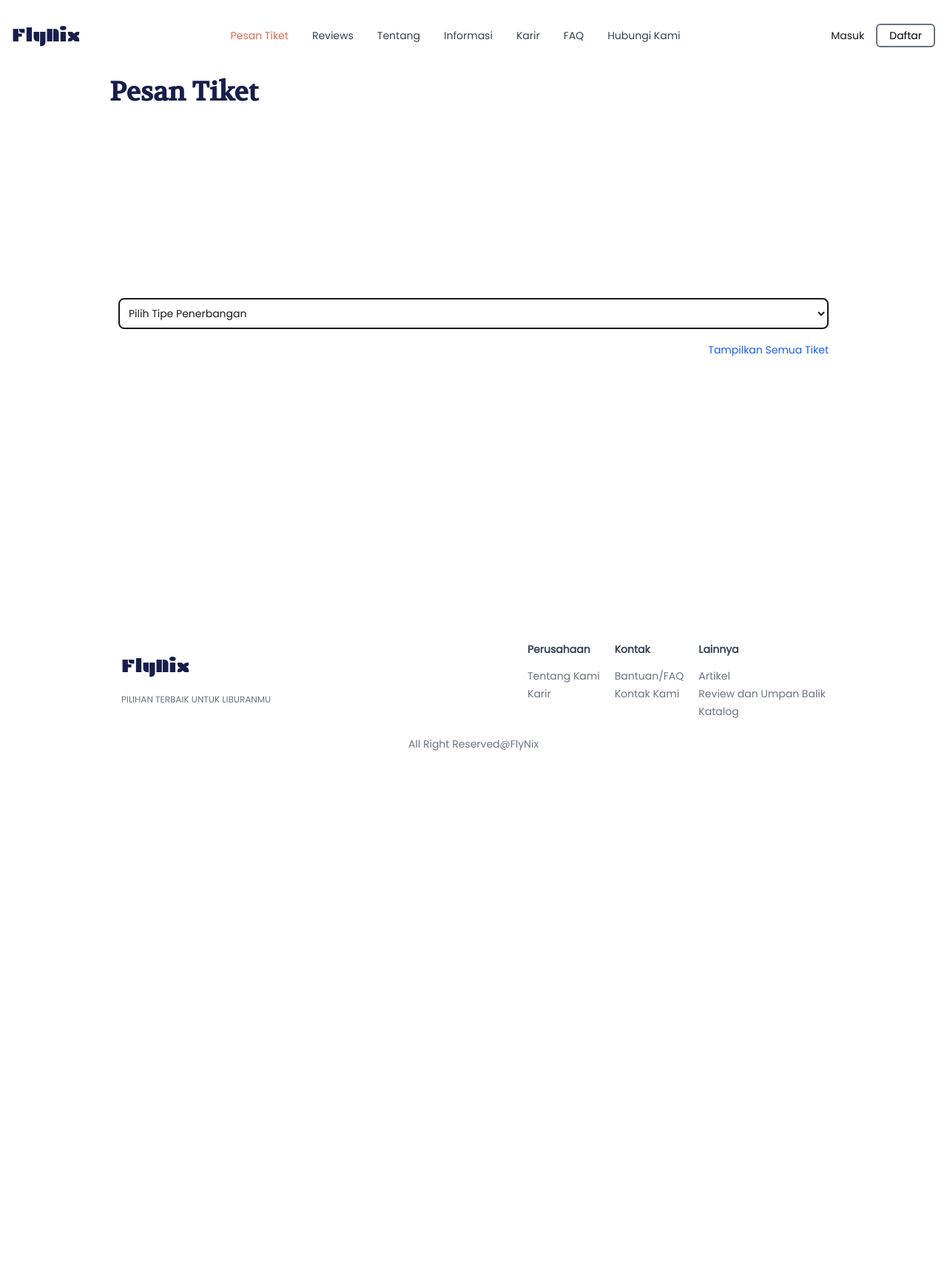
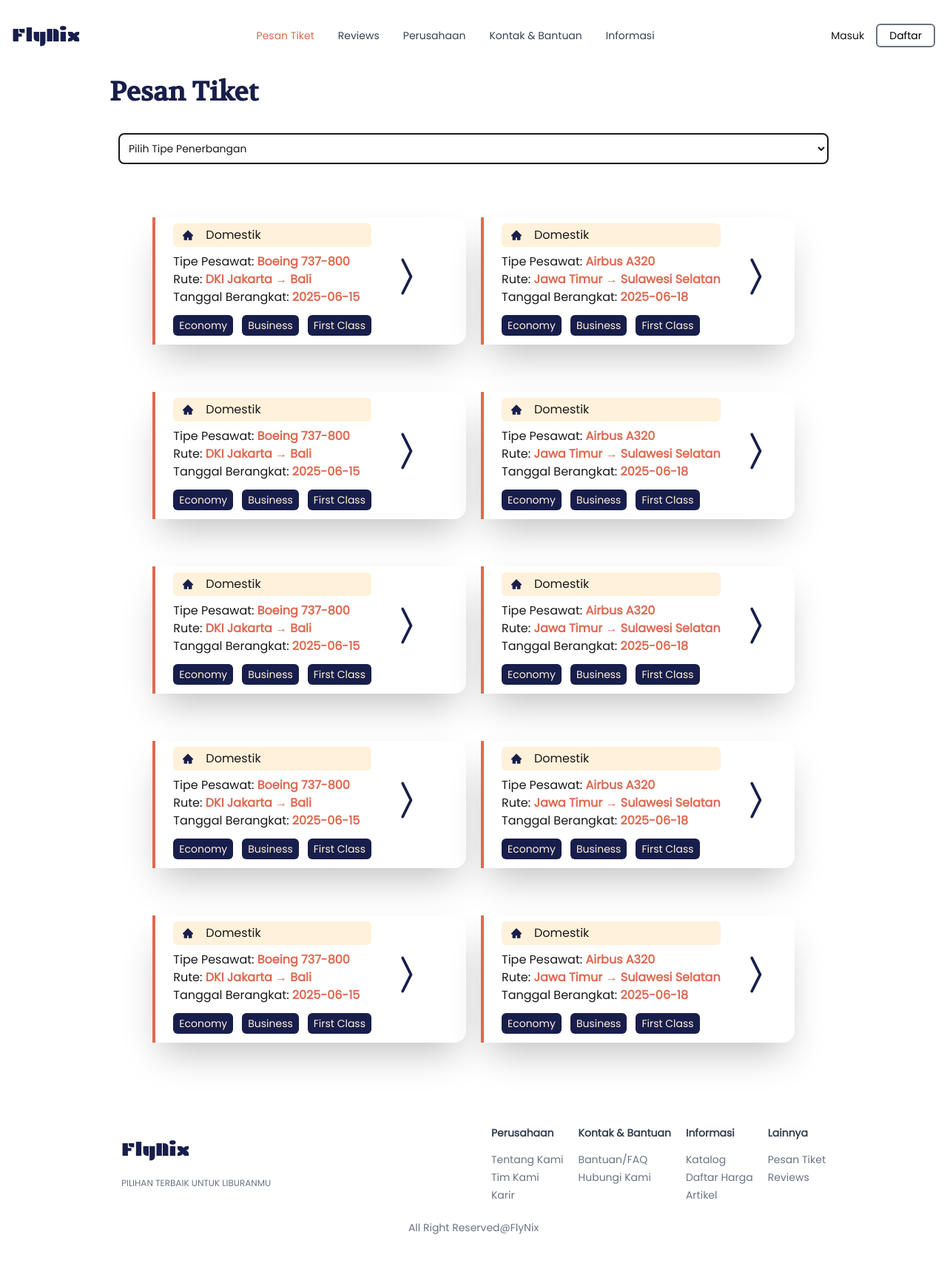
Before and after one commit to rifqywafi/flynix-apps-guest, a React (Vite) app: page /booking in a window 1280 px wide. Shown: the whole page at 74% size. Before the commit the page ends 1056 px from the top, so only its background shows below. Built offline with nearby package versions, Linux system fonts and the light colour scheme.

Commit message:
perubahan minor, komponen button back, perubahan navigasi, dan daisyui accordion untuk faq

```diff
--- a/src/components/Footer.jsx
+++ b/src/components/Footer.jsx
@@ -1,5 +1,7 @@
-export default function Footer(){
-    return(
+import { Link } from "react-router-dom";
+
+export default function Footer() {
+  return (
     <footer className="mx-35 xl:mt-0 mt-20">
       <div className="container mx-auto px-6">
         <div className="flex flex-col md:flex-row justify-between items-start md:items-center mb-6">
@@ -11,33 +13,45 @@ export default function Footer(){
           <div className="flex flex-col md:flex-row gap-5 text-gray-700 text-sm">
             <div id="menu-1" className="flex flex-col gap-1 ">
               <div className="font-bold mb-3">Perusahaan</div>
-                    <div className="text-gray-500 hover:cursor-pointer hover:text-secondary">
+              <Link to="/about-us" className="text-gray-500 hover:cursor-pointer hover:text-secondary">
                 Tentang Kami
-                    </div>
-                    <div className="text-gray-500 hover:cursor-pointer hover:text-secondary">
+              </Link>
+              <Link to="/our-team" className="text-gray-500 hover:cursor-pointer hover:text-secondary">
+                Tim Kami
+              </Link>
+              <Link to="/career" className="text-gray-500 hover:cursor-pointer hover:text-secondary">
                 Karir
-                    </div>
+              </Link>
             </div>
             <div id="menu-2" className="flex flex-col gap-1">
-                <div className="font-bold mb-3">Kontak</div>
-                    <div className="text-gray-500 hover:cursor-pointer hover:text-secondary">
+              <div className="font-bold mb-3">Kontak & Bantuan</div>
+              <Link to="/faq" className="text-gray-500 hover:cursor-pointer hover:text-secondary">
                 Bantuan/FAQ
-                    </div>
-                    <div className="text-gray-500 hover:cursor-pointer hover:text-secondary">
-                        Kontak Kami
-                    </div>
+              </Link>
+              <Link to="/contact-us" className="text-gray-500 hover:cursor-pointer hover:text-secondary">
+                Hubungi Kami
+              </Link>
             </div>
             <div id="menu-3" className="flex flex-col gap-1">
+              <div className="font-bold mb-3">Informasi</div>
+              <Link to="/katalog" className="text-gray-500 hover:cursor-pointer hover:text-secondary">
+                Katalog
+              </Link>
+              <Link to="/pricing" className="text-gray-500 hover:cursor-pointer hover:text-secondary">
+                Daftar Harga
+              </Link>
+              <Link to="/article" className="text-gray-500 hover:cursor-pointer hover:text-secondary">
+                Artikel
+              </Link>
+            </div>
+            <div id="menu-4" className="flex flex-col gap-1">
               <div className="font-bold mb-3">Lainnya</div>
-                    <div className="text-gray-500 hover:cursor-pointer hover:text-secondary">
-                        Artikel
-                    </div>
-                    <div className="text-gray-500 hover:cursor-pointer hover:text-secondary">
-                        Review dan Umpan Balik
-                    </div>
-                    <div className="text-gray-500 hover:cursor-pointer hover:text-secondary ">
-                        Katalog
-                    </div>
+              <Link to="/booking" className="text-gray-500 hover:cursor-pointer hover:text-secondary">
+                Pesan Tiket
+              </Link>
+              <Link to="/user-review" className="text-gray-500 hover:cursor-pointer hover:text-secondary">
+                Reviews
+              </Link>
             </div>
           </div>
         </div>
@@ -47,5 +61,5 @@ export default function Footer(){
         </div>
       </div>
     </footer>
-    )
+  );
 }
--- a/src/components/Navbar.jsx
+++ b/src/components/Navbar.jsx
@@ -2,15 +2,11 @@ import { NavLink } from "react-router-dom";
 import { useState, useEffect } from "react";
 
 export default function Navbar() {
-  const [dropdown, setDropdown] = useState(""); // "" | "tentang" | "informasi"
   const [scrolled, setScrolled] = useState(false);
+  const [mobileOpen, setMobileOpen] = useState(false);
 
   const menuClass = ({ isActive }) =>
     `cursor-pointer ${isActive ? "text-secondary" : "hover:text-secondary"}`;
-
-  const toggleDropdown = (type) => {
-    setDropdown(dropdown === type ? "" : type);
-  };
 
   useEffect(() => {
     const handleScroll = () => {
@@ -20,6 +16,14 @@ export default function Navbar() {
     window.addEventListener("scroll", handleScroll);
     return () => window.removeEventListener("scroll", handleScroll);
   }, []);
+
+  // Close mobile menu on route change (optional, for better UX)
+  useEffect(() => {
+    if (!mobileOpen) return;
+    const closeMenu = () => setMobileOpen(false);
+    window.addEventListener("resize", closeMenu);
+    return () => window.removeEventListener("resize", closeMenu);
+  }, [mobileOpen]);
 
   return (
     <div
@@ -35,78 +39,64 @@ export default function Navbar() {
           </NavLink>
         </div>
 
+        {/* Desktop Menu */}
         <div id="nav-menu" className="hidden md:flex gap-8 text-sm text-gray-700 items-center relative">
           <NavLink to="/booking" className={menuClass}>Pesan Tiket</NavLink>
           <NavLink to="/user-review" className={menuClass}>Reviews</NavLink>
 
-          {/* Dropdown Tentang */}
-          <div className="relative">
-            <button
-              onClick={() => toggleDropdown("tentang")}
-              className="hover:text-secondary hover:cursor-pointer focus:outline-none text-sm"
-            >
-              Tentang
-            </button>
-            {dropdown === "tentang" && (
-              <div className="absolute right-0 mt-2 w-40 bg-white border rounded-md shadow-lg z-50">
-                <NavLink
-                  to="/about-us"
-                  className="block px-4 py-2 text-gray-700 hover:bg-gray-100 hover:text-primary hover:rounded-t-md text-sm"
-                  onClick={() => setDropdown("")}
-                >
-                  Tentang Kami
-                </NavLink>
-                <NavLink
-                  to="/our-team"
-                  className="block px-4 py-2 text-gray-700 hover:bg-gray-100 hover:text-primary hover:rounded-b-md text-sm"
-                  onClick={() => setDropdown("")}
-                >
-                  Tim Kami
-                </NavLink>
-              </div>
-            )}
+          {/* Dropdown Perusahaan */}
+          <div className="dropdown dropdown-hover">
+            <label tabIndex={0} className="hover:text-secondary hover:cursor-pointer text-sm">
+              Perusahaan
+            </label>
+            <ul tabIndex={0} className="dropdown-content menu p-2 shadow bg-white rounded-box w-40 z-50">
+              <li>
+                <NavLink to="/about-us" className="text-gray-700 text-sm">Tentang Kami</NavLink>
+              </li>
+              <li>
+                <NavLink to="/our-team" className="text-gray-700 text-sm">Tim Kami</NavLink>
+              </li>
+              <li>
+                <NavLink to="/career" className="text-gray-700 text-sm">Karir</NavLink>
+              </li>
+            </ul>
+          </div>
+
+          {/* Dropdown Kontak & Bantuan */}
+          <div className="dropdown dropdown-hover">
+            <label tabIndex={0} className="hover:text-secondary hover:cursor-pointer text-sm">
+              Kontak & Bantuan
+            </label>
+            <ul tabIndex={0} className="dropdown-content menu p-2 shadow bg-white rounded-box w-40 z-50">
+              <li>
+                <NavLink to="/faq" className="text-gray-700 text-sm">Bantuan/FAQ</NavLink>
+              </li>
+              <li>
+                <NavLink to="/contact-us" className="text-gray-700 text-sm">Hubungi Kami</NavLink>
+              </li>
+            </ul>
           </div>
 
           {/* Dropdown Informasi */}
-          <div className="relative">
-            <button
-              onClick={() => toggleDropdown("informasi")}
-              className="hover:text-secondary hover:cursor-pointer focus:outline-none text-sm"
-            >
+          <div className="dropdown dropdown-hover">
+            <label tabIndex={0} className="hover:text-secondary hover:cursor-pointer text-sm">
               Informasi
-            </button>
-            {dropdown === "informasi" && (
-              <div className="absolute right-0 mt-2 w-40 bg-white border rounded-md shadow-lg z-50">
-                <NavLink
-                  to="/katalog"
-                  className="block px-4 py-2 text-gray-700 hover:bg-gray-100 hover:text-primary hover:rounded-t-md text-sm"
-                  onClick={() => setDropdown("")}
-                >
-                  Katalog
-                </NavLink>
-                <NavLink
-                  to="/pricing"
-                  className="block px-4 py-2 text-gray-700 hover:bg-gray-100 hover:text-primary hover:rounded-b-md text-sm"
-                  onClick={() => setDropdown("")}
-                >
-                  Daftar Harga
-                </NavLink>
-                <NavLink
-                  to="/article"
-                  className="block px-4 py-2 text-gray-700 hover:bg-gray-100 hover:text-primary hover:rounded-b-md text-sm"
-                  onClick={() => setDropdown("")}
-                >
-                  Artikel
-                </NavLink>
-              </div>
-            )}
+            </label>
+            <ul tabIndex={0} className="dropdown-content menu p-2 shadow bg-white rounded-box w-40 z-50">
+              <li>
+                <NavLink to="/katalog" className="text-gray-700 text-sm">Katalog</NavLink>
+              </li>
+              <li>
+                <NavLink to="/pricing" className="text-gray-700 text-sm">Daftar Harga</NavLink>
+              </li>
+              <li>
+                <NavLink to="/article" className="text-gray-700 text-sm">Artikel</NavLink>
+              </li>
+            </ul>
           </div>
-
-          <NavLink to="/career" className={menuClass}>Karir</NavLink>
-          <NavLink to="/faq" className={menuClass}>FAQ</NavLink>
-          <NavLink to="/contact-us" className={menuClass}>Hubungi Kami</NavLink>
         </div>
 
+        {/* Desktop Auth */}
         <div id="nav-auth" className="hidden md:flex items-center gap-4 text-sm">
           <button className="cursor-pointer hover:text-secondary">Masuk</button>
           <button className="border-2 border-gray-500 text-black px-4 py-1 rounded-md hover:bg-gray-500 hover:text-white transition">
@@ -114,8 +104,98 @@ export default function Navbar() {
           </button>
         </div>
 
-        <div className="md:hidden">{/* Tambahkan mobile menu jika dibutuhkan */}</div>
+        {/* Mobile Hamburger */}
+        <div className="md:hidden flex items-center">
+          <button
+            className="text-2xl text-primary focus:outline-none"
+            onClick={() => setMobileOpen(!mobileOpen)}
+            aria-label="Toggle menu"
+          >
+            <svg width="28" height="28" fill="none" stroke="currentColor" strokeWidth="2">
+              <path d="M4 7h20M4 14h20M4 21h20" />
+            </svg>
+          </button>
+        </div>
       </div>
+
+      {/* Mobile Dropdown Menu */}
+      {mobileOpen && (
+        <div className="md:hidden bg-white shadow-lg absolute w-full left-0 top-full z-50">
+          <div className="flex flex-col gap-2 px-6 py-4 text-gray-700 text-base">
+            <NavLink to="/booking" className={menuClass} onClick={() => setMobileOpen(false)}>
+              Pesan Tiket
+            </NavLink>
+            <NavLink to="/user-review" className={menuClass} onClick={() => setMobileOpen(false)}>
+              Reviews
+            </NavLink>
+            {/* Dropdown Perusahaan */}
+            <details className="dropdown w-full">
+              <summary className="py-2 px-1 hover:text-secondary cursor-pointer font-semibold">Perusahaan</summary>
+              <ul className="menu bg-white rounded-box p-2 w-full">
+                <li>
+                  <NavLink to="/about-us" className="text-gray-700" onClick={() => setMobileOpen(false)}>
+                    Tentang Kami
+                  </NavLink>
+                </li>
+                <li>
+                  <NavLink to="/our-team" className="text-gray-700" onClick={() => setMobileOpen(false)}>
+                    Tim Kami
+                  </NavLink>
+                </li>
+                <li>
+                  <NavLink to="/career" className="text-gray-700" onClick={() => setMobileOpen(false)}>
+                    Karir
+                  </NavLink>
+                </li>
+              </ul>
+            </details>
+            {/* Dropdown Kontak & Bantuan */}
+            <details className="dropdown w-full">
+              <summary className="py-2 px-1 hover:text-secondary cursor-pointer font-semibold">Kontak & Bantuan</summary>
+              <ul className="menu bg-white rounded-box p-2 w-full">
+                <li>
+                  <NavLink to="/faq" className="text-gray-700" onClick={() => setMobileOpen(false)}>
+                    Bantuan/FAQ
+                  </NavLink>
+                </li>
+                <li>
+                  <NavLink to="/contact-us" className="text-gray-700" onClick={() => setMobileOpen(false)}>
+                    Hubungi Kami
+                  </NavLink>
+                </li>
+              </ul>
+            </details>
+            {/* Dropdown Informasi */}
+            <details className="dropdown w-full">
+              <summary className="py-2 px-1 hover:text-secondary cursor-pointer font-semibold">Informasi</summary>
+              <ul className="menu bg-white rounded-box p-2 w-full">
+                <li>
+                  <NavLink to="/katalog" className="text-gray-700" onClick={() => setMobileOpen(false)}>
+                    Katalog
+                  </NavLink>
+                </li>
+                <li>
+                  <NavLink to="/pricing" className="text-gray-700" onClick={() => setMobileOpen(false)}>
+                    Daftar Harga
+                  </NavLink>
+                </li>
+                <li>
+                  <NavLink to="/article" className="text-gray-700" onClick={() => setMobileOpen(false)}>
+                    Artikel
+                  </NavLink>
+                </li>
+              </ul>
+            </details>
+            {/* Auth Buttons */}
+            <div className="flex flex-col gap-2 mt-2">
+              <button className="cursor-pointer hover:text-secondary text-left">Masuk</button>
+              <button className="border-2 border-gray-500 text-black px-4 py-1 rounded-md hover:bg-gray-500 hover:text-white transition text-left">
+                Daftar
+              </button>
+            </div>
+          </div>
+        </div>
+      )}
     </div>
   );
 }
--- a/src/pages/ArticleDetail.jsx
+++ b/src/pages/ArticleDetail.jsx
@@ -2,13 +2,14 @@ import { ContainerCol } from "../components/Container";
 import articles from "./../assets/data/articles/articles.json";
 import Header from "../components/Header";
 import { Link, useParams } from "react-router-dom";
-
+import BackButton from "../components/BackButton";
 export default function ArticleDetail() {
   const { id } = useParams();
   const articleDet = articles.find((a) => a.id === parseInt(id));
   return articleDet ? (
     <ContainerCol>
       <div className="min-h-screen">
+        <BackButton to="/article"/>
         <img
           src={`${articleDet.imageUrl}?auto=format&fit=crop&w=800&q=80`}
           alt={articleDet.title}
--- a/src/pages/Booking.jsx
+++ b/src/pages/Booking.jsx
@@ -6,15 +6,19 @@ import { ContainerCol } from "../components/Container";
 import Header from "../components/Header";
 import flightData from "../assets/data/products/tickets.json";
 import { Link } from "react-router-dom";
+import { useLocation } from "react-router-dom";
+
+// ...existing code...
 
 export default function Booking() {
-  const [flightTypeFilter, setFlightTypeFilter] = useState("");
-  const [originFilter, setOriginFilter] = useState("");
-  const [destinationFilter, setDestinationFilter] = useState("");
+  const location = useLocation();
+  const state = location.state || {};
+
+  const [flightTypeFilter, setFlightTypeFilter] = useState(state.flightType || "");
+  const [originFilter, setOriginFilter] = useState(state.origin || "");
+  const [destinationFilter, setDestinationFilter] = useState(state.destination || "");
   const [departureDateFilter, setDepartureDateFilter] = useState("");
   const [provinces, setProvinces] = useState([]);
-  const [showAllFlights, setShowAllFlights] = useState(false);
-  const [showAllButton, setShowAllButton] = useState("Tampilkan");
 
   useEffect(() => {
     if (flightTypeFilter === "Domestik") {
@@ -22,30 +26,12 @@ export default function Booking() {
     }
   }, [flightTypeFilter]);
 
-  const showAllButtonOnChange = () => {
-    setFlightTypeFilter("");
-    setOriginFilter("");
-    setDestinationFilter("");
-    setDepartureDateFilter("");
-    // if(!anyFilterActive){
-    if (showAllButton == "Tampilkan") {
-      setShowAllFlights(true);
-      setShowAllButton("Sembunyikan");
-    } else {
-      setShowAllFlights(false);
-      setShowAllButton("Tampilkan");
-    }
-    // }
-  };
-
   const isVisible = flightData.filter((flight) => {
     const matchOrigin = originFilter
       ? flight.origin.toLowerCase().includes(originFilter.toLowerCase())
       : true;
     const matchDestination = destinationFilter
-      ? flight.destination
-          .toLowerCase()
-          .includes(destinationFilter.toLowerCase())
+      ? flight.destination.toLowerCase().includes(destinationFilter.toLowerCase())
       : true;
     const matchDepartureDate = departureDateFilter
       ? flight.departureDate === departureDateFilter
@@ -59,11 +45,6 @@ export default function Booking() {
     );
   });
 
-  const anyFilterActive =
-    flightTypeFilter ||
-    originFilter ||
-    destinationFilter ||
-    departureDateFilter;
 
   return (
     <ContainerCol>
@@ -76,7 +57,6 @@ export default function Booking() {
               setFlightTypeFilter(e.target.value);
               setOriginFilter("");
               setDestinationFilter("");
-              setShowAllFlights(false);
             }}
             className="p-2 border-2 rounded-lg w-full bg-white text-sm focus:outline-none focus:ring-2 focus:ring-secondary focus:border-0 hover:cursor-pointer"
           >
@@ -86,18 +66,6 @@ export default function Booking() {
             <option value="Domestik">Domestik</option>
             <option value="Internasional">Internasional</option>
           </select>
-          {/* {!anyFilterActive ? ( */}
-          <div className="mt-4 text-right">
-            <button
-              onClick={() => showAllButtonOnChange()}
-              className="text-sm text-blue-600 hover:underline hover:cursor-pointer"
-            >
-              {!anyFilterActive
-                ? showAllButton + " Semua Tiket"
-                : "Hapus Semua Filter"}
-            </button>
-          </div>
-          {/* ) : null} */}
         </div>
         <div className="flex w-[75vw] flex-col md:flex-row gap-4 mb-6">
           {flightTypeFilter && (
@@ -106,10 +74,7 @@ export default function Booking() {
                 <>
                   <select
                     value={originFilter}
-                    onChange={(e) => {
-                      setOriginFilter(e.target.value);
-                      setShowAllFlights(false);
-                    }}
+                    onChange={(e) => setOriginFilter(e.target.value)}
                     className="p-2 border w-full rounded-lg bg-white text-sm focus:outline-none focus:ring-2 focus:ring-secondary focus:border-0 hover:cursor-pointer"
                   >
                     <option value="">Pilih Provinsi Asal</option>
@@ -121,10 +86,7 @@ export default function Booking() {
                   </select>
                   <select
                     value={destinationFilter}
-                    onChange={(e) => {
-                      setOriginFilter(e.target.value);
-                      setShowAllFlights(false);
-                    }}
+                    onChange={(e) => setDestinationFilter(e.target.value)}
                     className="p-2 border w-full rounded-lg bg-white text-sm focus:outline-none focus:ring-2 focus:ring-secondary focus:border-0"
                   >
                     <option value="">Pilih Provinsi Tujuan</option>
@@ -141,20 +103,14 @@ export default function Booking() {
                     type="text"
                     placeholder="Asal (misal: Singapore)"
                     value={originFilter}
-                    onChange={(e) => {
-                      setOriginFilter(e.target.value);
-                      setShowAllFlights(false);
-                    }}
+                    onChange={(e) => setOriginFilter(e.target.value)}
                     className="p-2 w-full border rounded-lg bg-white placeholder-primary text-sm focus:outline-none focus:ring-2 focus:ring-secondary focus:border-0 hover:cursor-pointer"
                   />
                   <input
                     type="text"
                     placeholder="Tujuan (misal: Tokyo)"
                     value={destinationFilter}
-                    onChange={(e) => {
-                      setOriginFilter(e.target.value);
-                      setShowAllFlights(false);
-                    }}
+                    onChange={(e) => setDestinationFilter(e.target.value)}
                     className="p-2 border rounded-lg bg-white placeholder-primary text-sm focus:outline-none focus:ring-2 focus:ring-secondary focus:border-0 hover:cursor-pointer"
                   />
                 </>
@@ -162,17 +118,14 @@ export default function Booking() {
               <input
                 type="date"
                 value={departureDateFilter}
-                onChange={(e) => {
-                  setOriginFilter(e.target.value);
-                  setShowAllFlights(false);
-                }}
+                onChange={(e) => setDepartureDateFilter(e.target.value)}
                 className="p-2 border rounded-lg bg-white text-sm focus:outline-none focus:ring-2 focus:ring-secondary focus:border-0 hover:cursor-pointer"
               />
             </>
           )}
         </div>
         <div className="grid grid-cols-1 md:grid-cols-2 2xl:grid-cols-3 gap-x-5 gap-y-10">
-          {(anyFilterActive || showAllFlights) && isVisible.length > 0 ? (
+          {isVisible.length > 0 ? (
             <>
               {isVisible.map((flight, index) => (
                 <div
@@ -216,18 +169,18 @@ export default function Booking() {
                     </div>
                     <div className="flex items-center justify-center">
                       <Link to={`/booking/${flight.id}`}>
-                      <BsChevronCompactRight className="text-6xl text-primary hover:text-gray-300 hover:cursor-pointer" />
+                        <BsChevronCompactRight className="text-6xl text-primary hover:text-gray-300 hover:cursor-pointer" />
                       </Link>
                     </div>
                   </div>
                 </div>
               ))}
             </>
-          ) : anyFilterActive ? (
+          ) : (
             <p className="text-center text-gray-500">
               Tidak ada hasil yang sesuai dengan filter yang dipilih.
             </p>
-          ) : null}
+          )}
         </div>
       </div>
     </ContainerCol>
```
Also changed, not shown: src/assets/data/team/our-team.json (+20 -20 lines), src/components/BackButton.jsx (added, +13 -0 lines), src/components/Container.jsx (+8 -8 lines), src/pages/BookingDetail.jsx (+2 -8 lines), src/pages/CareerDetail.jsx (+5 -5 lines), src/pages/Faq.jsx (+16 -16 lines), src/pages/LandingPage.jsx (+20 -7 lines), src/pages/OurTeamDetail.jsx (+2 -9 lines). Lines whose indentation alone changed are shown as unchanged.
